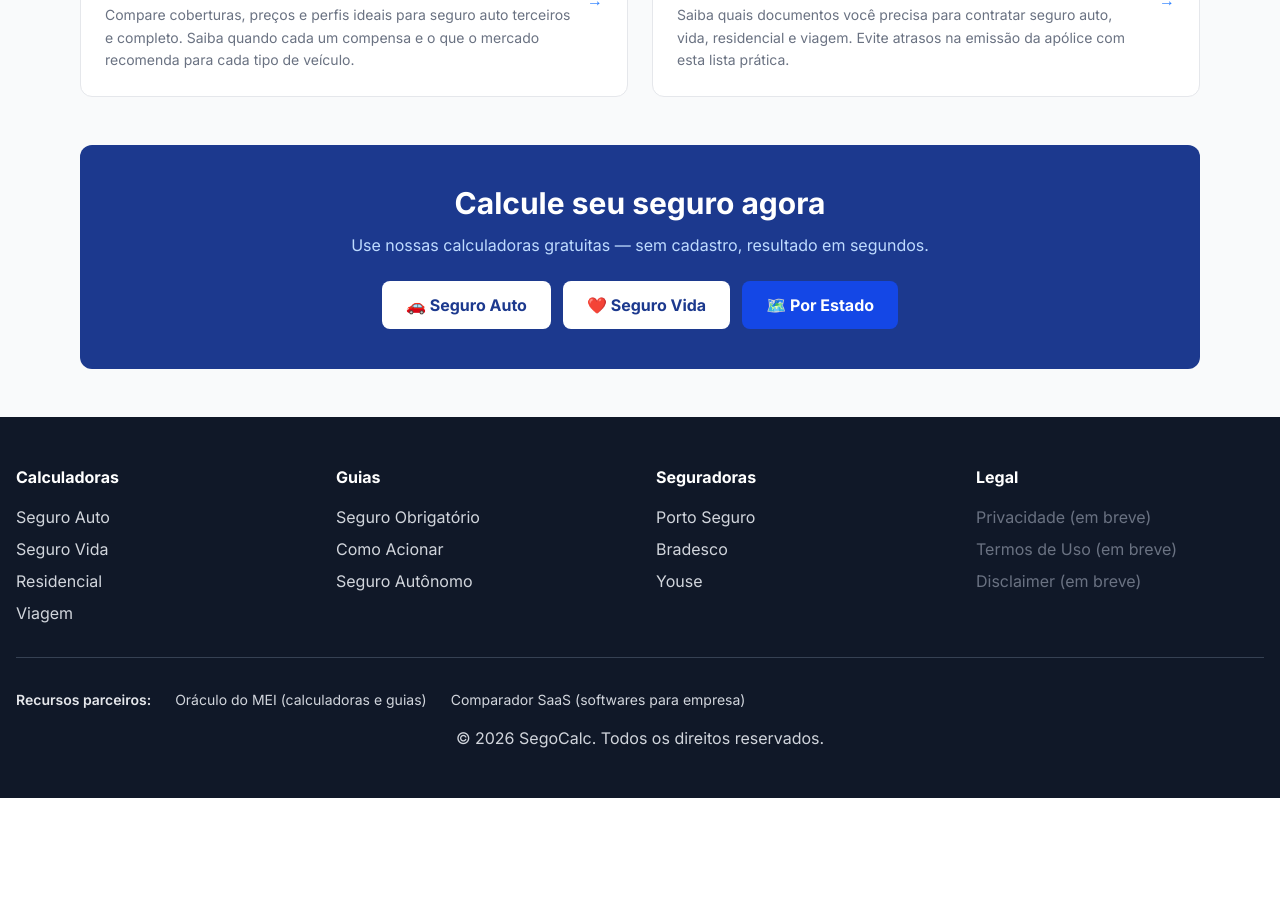
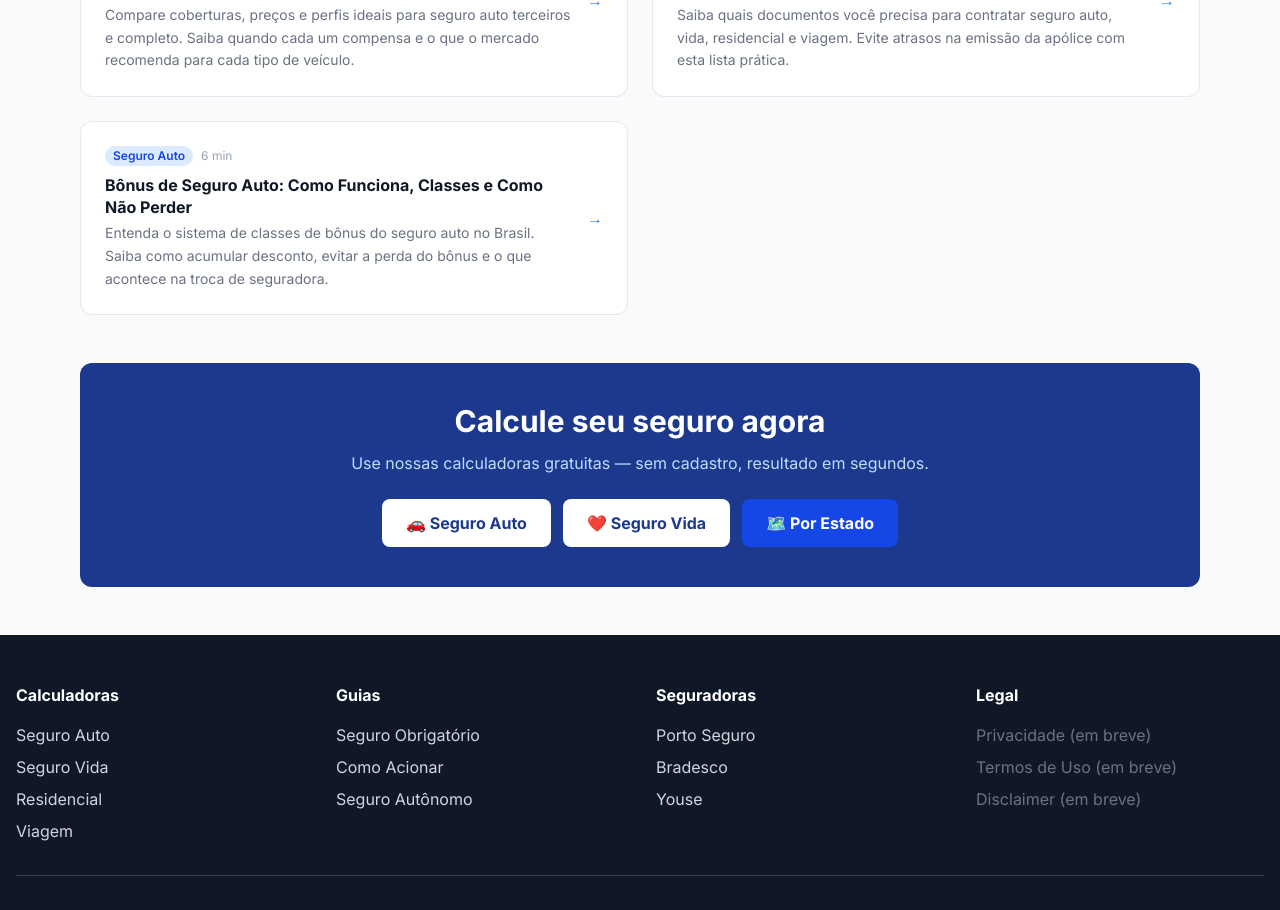
Before and after one commit to vitormdandrade/t3-seguro-calc, a Next.js app: page /guias in a window 1280 px wide. Shown: the part 1280-2190 px from the top of the page. Before the commit the page ends 2078 px from the top, so only its background shows below. Built offline with nearby package versions, Linux system fonts and the light colour scheme; no server answers.

Commit message:
SEO: add bonus-seguro-auto guide (classes de bonus, calculo)

```diff
--- a/data/guides.ts
+++ b/data/guides.ts
@@ -709,6 +709,48 @@ A apólice deve comprovar cobertura mínima de €30.000 para despesas médicas
     ],
     relatedGuides: ['como-acionar-seguro', 'guia-susep', 'seguro-vida-autonomo'],
   },
+
+  {
+    slug: 'bonus-seguro-auto',
+    title: 'Bônus de Seguro Auto: Como Funciona, Classes e Como Não Perder',
+    description:
+      'Entenda o sistema de classes de bônus do seguro auto no Brasil. Saiba como acumular desconto, evitar a perda do bônus e o que acontece na troca de seguradora.',
+    category: 'auto',
+    categoryLabel: 'Seguro Auto',
+    updatedOn: '2026-06-29',
+    readingTimeMin: 6,
+    intro:
+      'O bônus de seguro auto é o maior fator de desconto no prêmio — pode reduzir seu seguro em até 60%. Mas perder o bônus por um sinistro bobo pode significar anos de prêmios mais altos. Entenda exatamente como funciona e como usar a seu favor.',
+    sections: [
+      {
+        heading: 'O que é o bônus de seguro auto e como funciona',
+        body: `O bônus é um sistema de desconto progressivo regulado pela SUSEP (Circular 256/2004). A cada ano sem sinistro, você sobe uma classe de bônus e ganha um desconto maior no prêmio do seguro.\n\nAs classes vão de 0 (zero — sem desconto, para novos segurados) até 10 (desconto máximo). O desconto aproximado por classe é:\n- Classe 1: ~10% de desconto\n- Classe 3: ~25% de desconto\n- Classe 5: ~40% de desconto\n- Classe 7: ~50% de desconto\n- Classe 10: ~60% de desconto\n\nA progressão exata varia por seguradora e tipo de veículo, mas a lógica é universal: quanto mais tempo sem acionar o seguro, mais barato ele fica.`,
+      },
+      {
+        heading: 'Como subir de classe: a regra dos 12 meses',
+        body: `Para subir uma classe de bônus, você precisa completar 12 meses de apólice sem sinistro. A cada renovação sem acionamento, você sobe 1 classe.\n\n**Exemplo prático:**\n- Ano 1: Classe 0, paga R$2.400/ano\n- Ano 2 (sem sinistro): Classe 1, paga ~R$2.160/ano (-10%)\n- Ano 3 (sem sinistro): Classe 2, paga ~R$1.920/ano (-20%)\n- ...\n- Ano 10: Classe 9, paga ~R$1.200/ano (-50%)\n\nA economia acumulada em 10 anos sem sinistro pode ultrapassar R$10.000 em prêmios, dependendo do veículo e do estado.\n\n**Dica:** Mude de seguradora à vontade — seu bônus acompanha você. A nova seguradora é obrigada a respeitar sua classe atual (Resolução CNSP 252/2012).`,
+      },
+      {
+        heading: 'O que faz você perder bônus e quanto perde',
+        body: `Quando você aciona o seguro (sinistro), você cai de classe:\n\n**Sinistro parcial (danos ao próprio veículo):** Cai 2 classes. Se estava na classe 7, vai para a classe 5.\n\n**Sinistro total (roubo ou perda total):** Cai 4 classes. Se estava na classe 7, vai para a classe 3.\n\n**Mais de um sinistro no mesmo ano:** Cada sinistro derruba sua classe. Dois sinistros parciais = -4 classes.\n\n**Atenção:** Mesmo que o sinistro seja causado por terceiro (você não tem culpa), se você acionar seu seguro para consertar seu veículo, o bônus pode cair. Em alguns contratos, se o terceiro for identificado e comprovadamente culpado, sua classe não cai — mas isso depende da seguradora.\n\n**Estratégia inteligente:** Para danos pequenos (abaixo de R$1.500), às vezes é mais barato pagar do próprio bolso do que perder 2 classes de bônus e pagar prêmio mais alto nos anos seguintes.`,
+      },
+      {
+        heading: 'Bônus na troca de veículo e seguradora',
+        body: `**Troca de veículo dentro da mesma seguradora:** O bônus pertence ao segurado, não ao veículo. Ao trocar de carro, sua classe atual é mantida na nova apólice.\n\n**Troca de seguradora:** A Resolução CNSP 252/2012 garante que você pode levar seu bônus para qualquer seguradora. Basta solicitar à seguradora atual uma carta de bônus (documento que comprova sua classe). A nova seguradora é obrigada a aceitá-la.\n\n**Fique atento:** Peça a carta de bônus ANTES de cancelar a apólice. Após o cancelamento, algumas seguradoras dificultam a emissão.\n\n**Primeiro seguro:** Se você nunca teve seguro auto em seu nome, começa na classe 0. Não importa se já dirigia há anos em veículo de terceiros — o bônus é nominal e vinculado ao CPF do segurado.`,
+      },
+      {
+        heading: 'Cálculo: pagar do bolso ou acionar o seguro?',
+        body: `A decisão de acionar ou não o seguro por um dano pequeno depende do custo do reparo versus o aumento do prêmio nos próximos anos:\n\n**Exemplo 1: Conserto de R$2.500, classe atual 7**\n- Sem acionar: paga R$2.500 do bolso, mantém classe 7\n- Acionando: não paga conserto, cai para classe 5 (prêmio aumenta ~R$360/ano). Em 3 anos, o prêmio extra custa R$1.080.\n- Conclusão: Acionar compensa (R$2.500 > R$1.080)\n\n**Exemplo 2: Conserto de R$1.200, classe atual 3**\n- Sem acionar: paga R$1.200 do bolso, mantém classe 3\n- Acionando: não paga conserto, cai para classe 1 (prêmio aumenta ~R$480/ano). Em 3 anos, o prêmio extra custa R$1.440.\n- Conclusão: Pagar do bolso pode compensar, especialmente se seu prêmio base já for baixo.\n\n**Regra de bolso:** Se o custo do reparo for menor que 1,5× o valor do desconto que você perde nos próximos 2 anos, pague do bolso. Se for maior, acione.`,
+      },
+    ],
+    keyTakeaways: [
+      'O bônus é o maior fator de desconto no seguro auto — pode reduzir o prêmio em até 60% na classe 10',
+      'Cada sinistro derruba 2 classes (parcial) ou 4 classes (total). Avalie se o reparo compensa a perda de bônus',
+      'Seu bônus é vinculado ao seu CPF e acompanha você em qualquer seguradora — exija a carta de bônus antes de cancelar',
+      'Danos abaixo de R$1.500 com classe alta geralmente compensam mais pagar do bolso do que acionar o seguro',
+    ],
+    relatedGuides: ['franquia-seguro-auto', 'seguro-auto-terceiros-vs-completo', 'como-acionar-seguro'],
+  },
 ];
 
 export function getGuideBySlug(slug: string): Guide | undefined {
```
